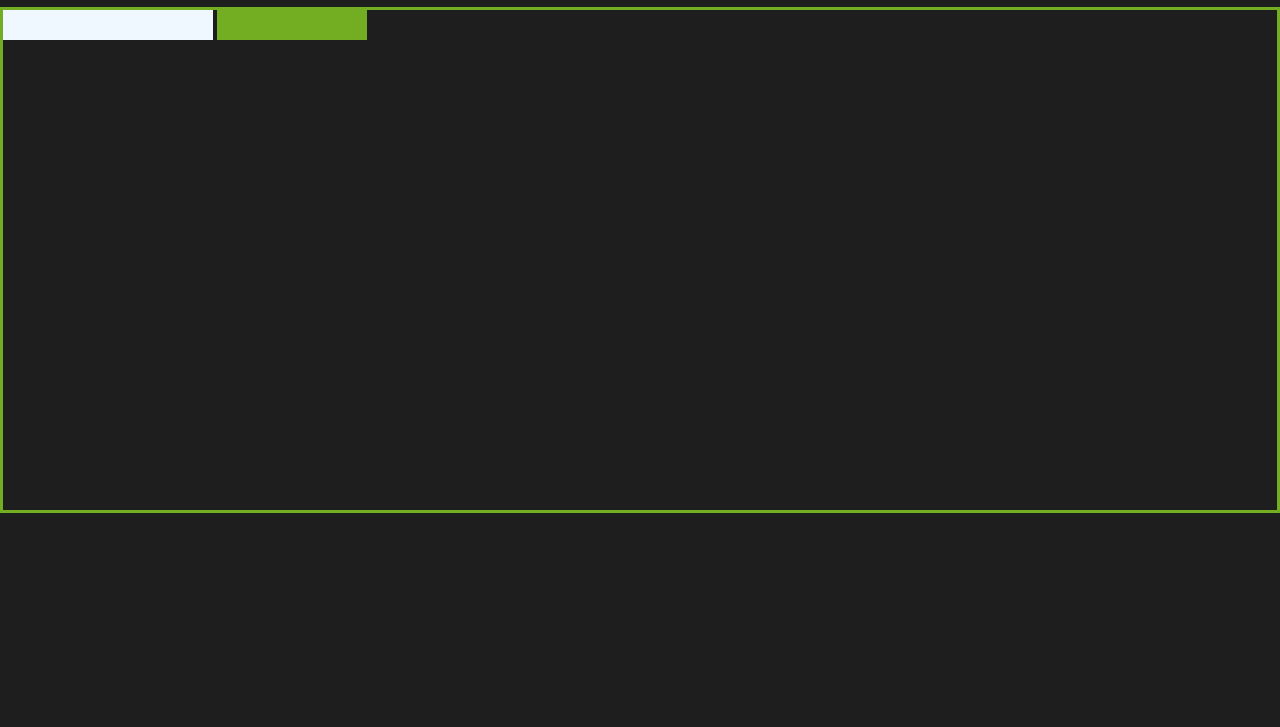
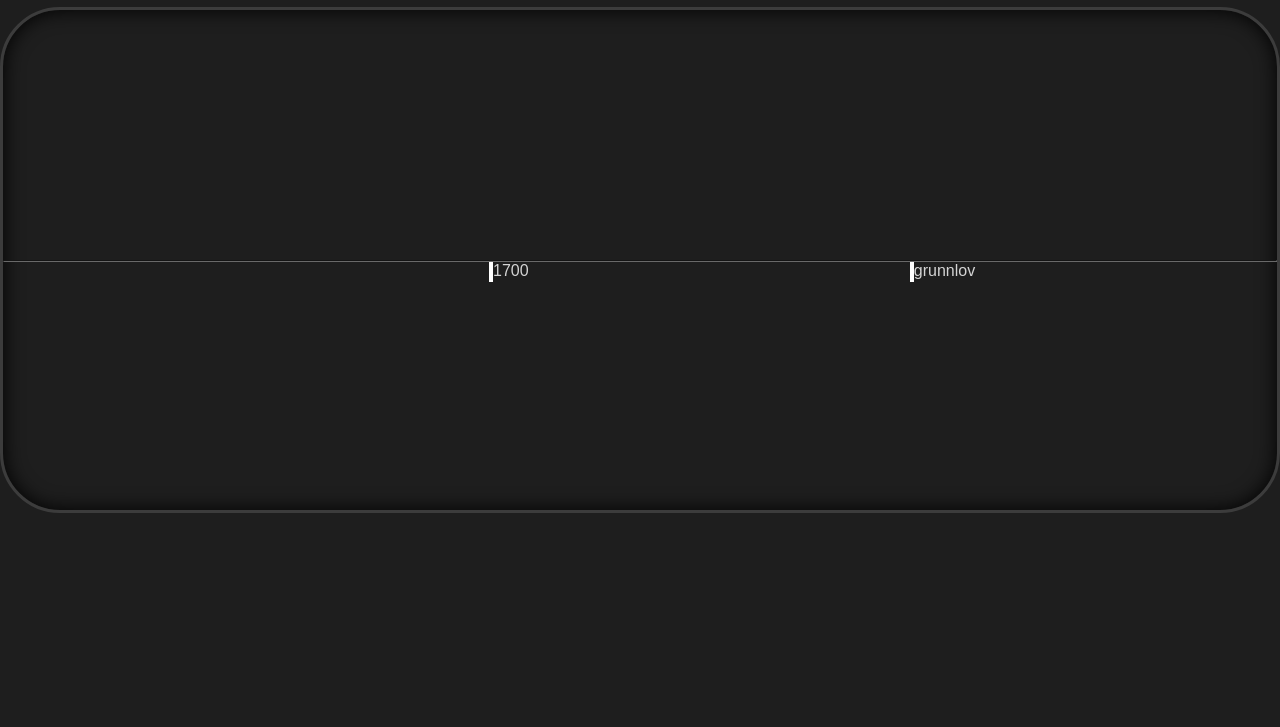
Before and after one commit to EliasSelenius/HistoryTimeline, a plain HTML site: page code/index.html in a window 1280 px wide. Shown: the part 73-800 px from the top of the page. Drawn offline with Linux system fonts and the light colour scheme.

Commit message:
prototype timeline

```diff
--- a/code/index.html
+++ b/code/index.html
@@ -11,7 +11,7 @@
     <link rel="stylesheet" href="css/main.css">
 </head>
 <body>
-    <h1>Hello World</h1>
+    <h1>Timeline</h1>
 
     <style>
 
@@ -20,41 +20,45 @@
             roman: 1790-1850
         */
 
-        #opply {
-            left: 30px;
-            width: 210px;
-        }
-        #roman {
-            width: 150px;
-            left: 200px;
+        .timeline-view {
+            display: block;
+            height: 500px;
+
+            border: 3px solid #3c3c3c;
+
+            box-shadow: inset 0 0 20px black;
+            border-radius: 60px;
+
         }
 
-        .timeline-view {
-            height: 500px;
+        .timeline-view .timeline {
+            position: relative;
+            top: 50%;
+            bottom: 50%;
+            margin: 0;
+        }
 
-            border: 3px solid #73AD21;
+        time-line-marker {
+            position: relative;
+            border-left: 4px solid white;
+            left: 50%;
+            top: 50%;
 
-        }
-        .timeline-view div {
-            height: 30px;
-        }
-        .timeline-view div:nth-child(even) {
-            background-color: #73AD21;
-        }
-        .timeline-view div div {
-            height: 100%;
+            height: 20px;
+            margin-top: -10px;
+            margin-left: -2px;
 
-            background-color: aliceblue;
             display: inline-block;
         }
+
     </style>
 
-    <div class="timeline-view">
-        <div>
-            <div id="opply"></div>
-            <div id="roman"></div>
-        </div>
-    </div>
+    <time-line class="timeline-view">
+        <hr class="timeline">
+
+
+
+    </time-line>
 
 </body>
 </html>
--- a/code/scripts/main.js
+++ b/code/scripts/main.js
@@ -1,5 +1,7 @@
 
 console.log("Hello World");
+
+const lerp = (x, y, t) => (1 - t) * x + t * y;
 
 
 let leftView = 1600, rightView = 1900;
@@ -7,23 +9,68 @@ let leftView = 1600, rightView = 1900;
 class TimelineComponent extends HTMLElement {
     constructor() {
         super();
+        this.addEventListener('scroll', (el, e) => {
+            console.log("sc");
+        });
+    }
+
+    updateView(min, max) {
+        leftView = min;
+        rightView = max;
+
 
     }
 
     connectedCallback() {
-        for (let i = 0; i < 60; i++) {
-            let e = document.createElement('div');
+        //this.updateView(1500, 1750);
 
-        }
+
+
+        fetch('../data/events.json').then(x => x.json()).then(x => {
+
+
+            for (let i = 0; i < x.length; i++) {
+                const event = x[i];
+
+                var marker = document.createElement('time-line-marker');
+                marker.year = event.year;
+                marker.innerText = event.name;
+                this.appendChild(marker);
+
+            }
+
+        })
+
     }
+
+
+
+
+
 }
 customElements.define('time-line', TimelineComponent);
 
-class EpochComponent extends HTMLElement {
+
+
+
+class TimelineMarker extends HTMLElement {
     constructor() {
         super();
 
+
+        this.year = 0;
+
     }
+
+    connectedCallback() {
+        this.updateLocation();
+    }
+
+    updateLocation() {
+        const p = (this.year - leftView) / (rightView - leftView) * 100;
+        this.style.left = p + '%';
+    }
+
 }
 
-customElements.define('epoch-comp', EpochComponent);
+customElements.define('time-line-marker', TimelineMarker);
--- /dev/null
+++ b/data/events.json
@@ -0,0 +1,10 @@
+[
+    {
+        "name": "grunnlov",
+        "year": 1814
+    },
+    {
+        "name": "1700",
+        "year": 1700
+    }
+]
```
